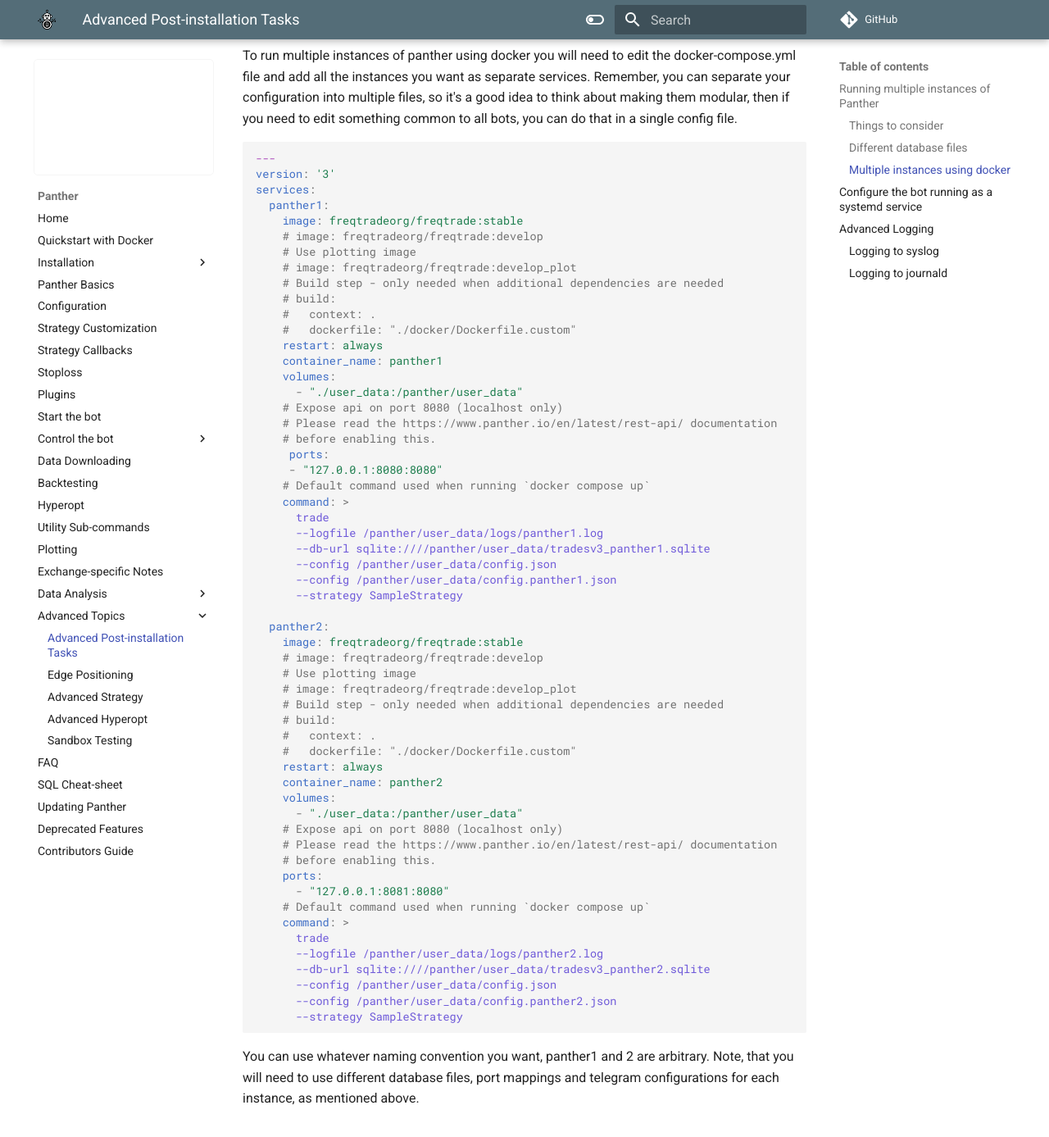
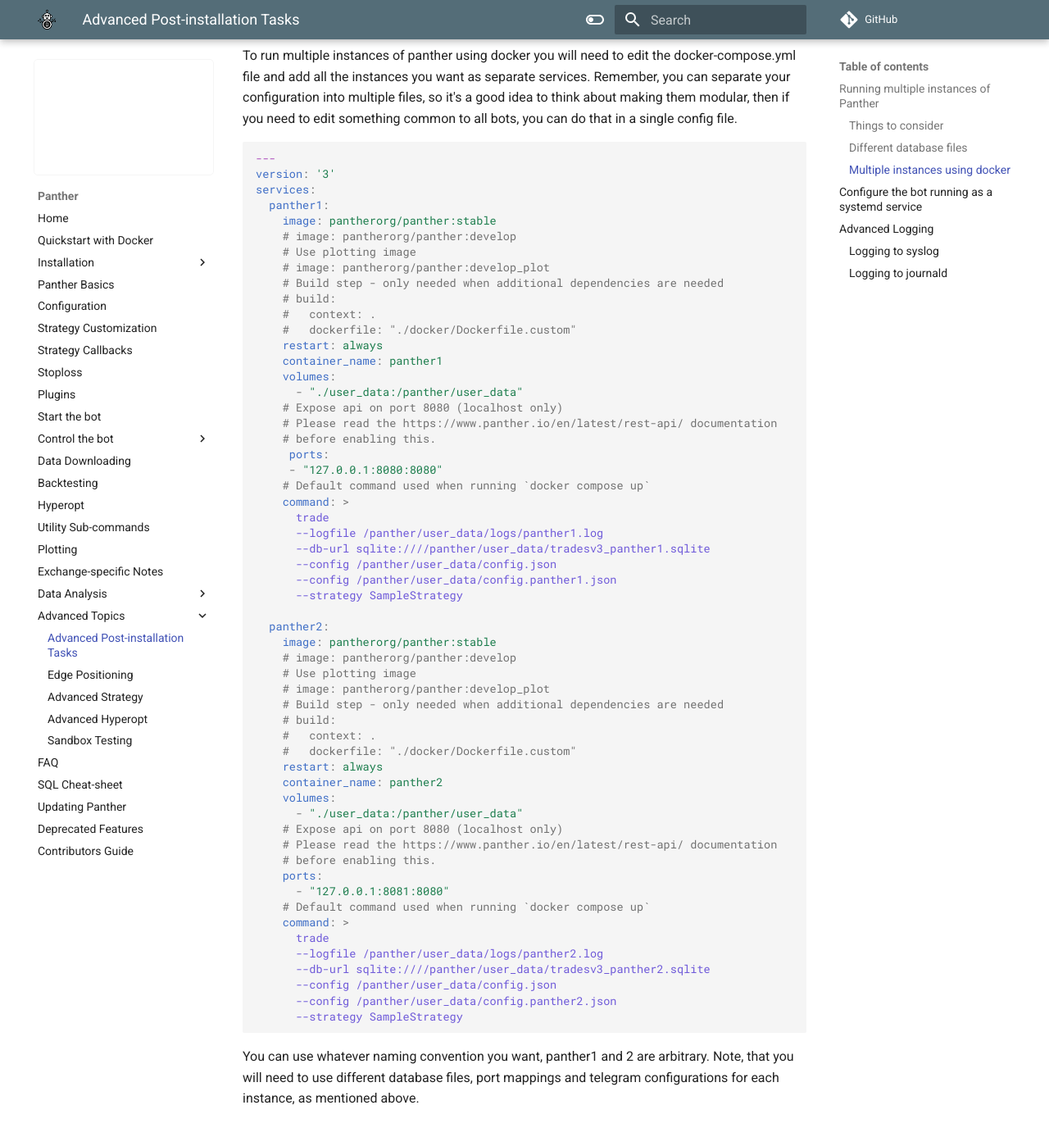
Before and after one commit to thefieryleo/panther, an MkDocs documentation site: the page built from docs/advanced-setup.md, in a window 1280 px wide and 1400 px high, scrolled down 1717 px. Shown: the top 1387 px of the window at 82% size. Built offline with MkDocs 1.6.1 and Material for MkDocs 9.7.7, drawn with Linux system fonts in a browser that asks for light colours; comment, search, counter and statistics services are not loaded.

Commit message:
Panther docker

```diff
--- a/docker-compose.yml
+++ b/docker-compose.yml
@@ -2,10 +2,10 @@
 version: '3'
 services:
   panther:
-    image: freqtradeorg/freqtrade:stable
-    # image: freqtradeorg/freqtrade:develop
+    image: pantherorg/panther:stable
+    # image: pantherorg/panther:develop
     # Use plotting image
-    # image: freqtradeorg/freqtrade:develop_plot
+    # image: pantherorg/panther:develop_plot
     # Build step - only needed when additional dependencies are needed
     # build:
     #   context: .
--- a/docs/advanced-setup.md
+++ b/docs/advanced-setup.md
@@ -60,10 +60,10 @@
 version: '3'
 services:
   panther1:
-    image: freqtradeorg/freqtrade:stable
-    # image: freqtradeorg/freqtrade:develop
+    image: pantherorg/panther:stable
+    # image: pantherorg/panther:develop
     # Use plotting image
-    # image: freqtradeorg/freqtrade:develop_plot
+    # image: pantherorg/panther:develop_plot
     # Build step - only needed when additional dependencies are needed
     # build:
     #   context: .
@@ -87,10 +87,10 @@
       --strategy SampleStrategy
 
   panther2:
-    image: freqtradeorg/freqtrade:stable
-    # image: freqtradeorg/freqtrade:develop
+    image: pantherorg/panther:stable
+    # image: pantherorg/panther:develop
     # Use plotting image
-    # image: freqtradeorg/freqtrade:develop_plot
+    # image: pantherorg/panther:develop_plot
     # Build step - only needed when additional dependencies are needed
     # build:
     #   context: .
```
Also changed, not shown: docs/docker_quickstart.md (+2 -2 lines), docs/updating.md (+1 -1 lines), 7 other files.
